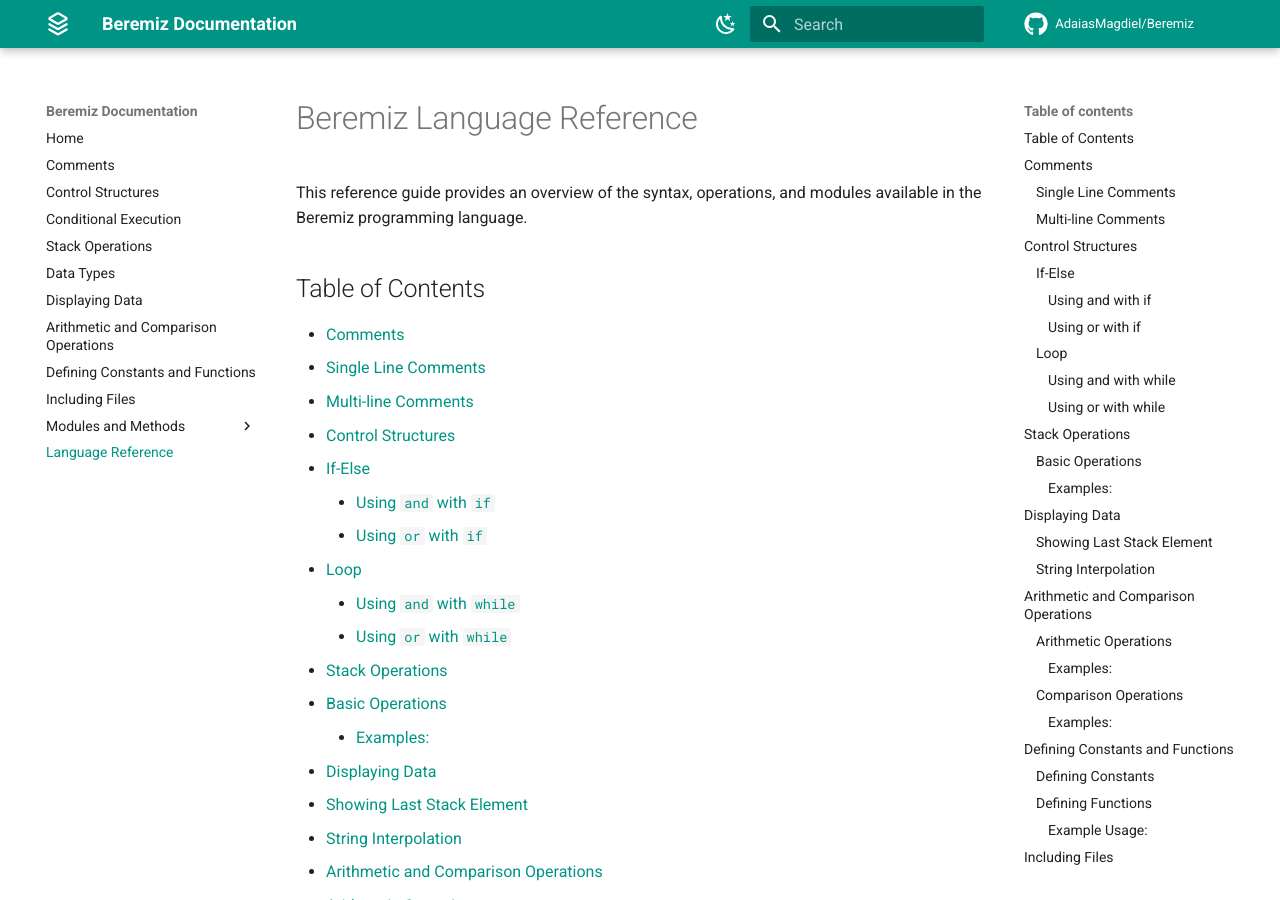
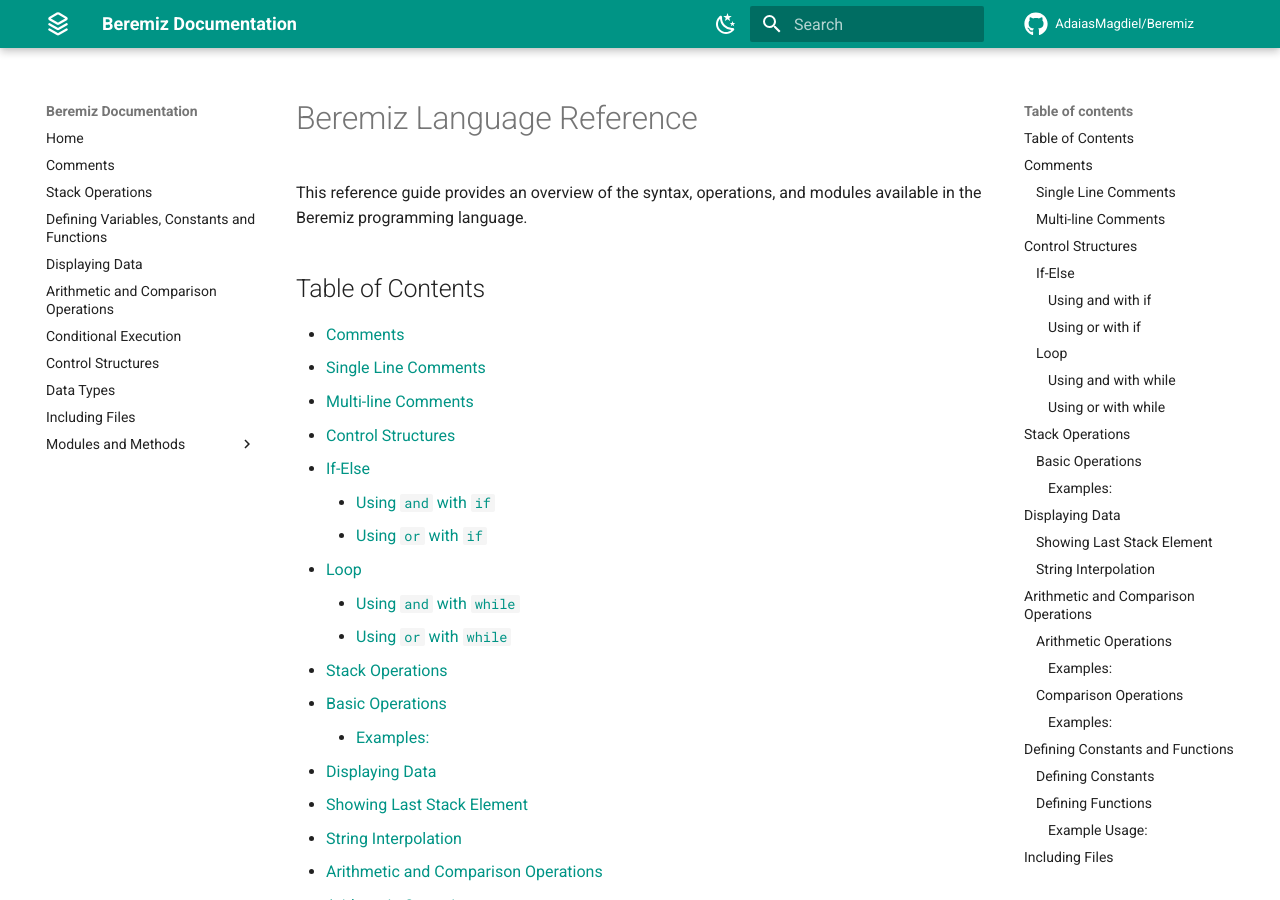
Before and after one commit to AdaiasMagdiel/Beremiz, an MkDocs documentation site: the page built from docs/reference.md, in a window 1280 px wide and 900 px high. Built offline with MkDocs 1.6.1 and Material for MkDocs 9.7.7, drawn with Linux system fonts in a browser that asks for light colours; comment, search, counter and statistics services are not loaded.

Commit message:
chore: Removed reference section for future revising

```diff
--- a/mkdocs.yml
+++ b/mkdocs.yml
@@ -7,19 +7,18 @@
 nav:
   - Home: index.md
   - Comments: comments.md
-  - Control Structures: control-structures.md
-  - Conditional Execution: conditional-execution.md
   - Stack Operations: stack-operations.md
-  - Data Types: data-types.md
+  - Defining Variables, Constants and Functions: variables-constants-functions.md
   - Displaying Data: displaying-data.md
   - Arithmetic and Comparison Operations: arithmetic-comparison.md
-  - Defining Constants and Functions: constants-functions.md
+  - Conditional Execution: conditional-execution.md
+  - Control Structures: control-structures.md
+  - Data Types: data-types.md
   - Including Files: including.md
   - Modules and Methods:
       - String Module: modules/string-module.md
       - Math Module: modules/math-module.md
       - Table Module: modules/table-module.md
-  - Language Reference: reference.md
 
 markdown_extensions:
   - toc:
```
